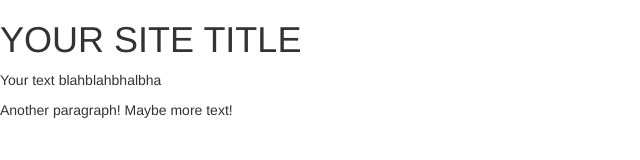
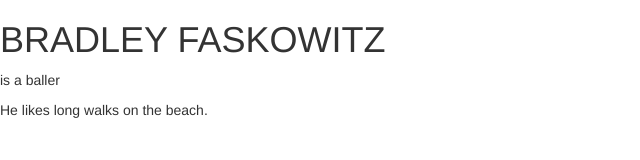
Before and after one commit to faskowbn/faskowbn.github.io, a plain HTML site: page index.html in a window 1280 px wide. Shown: the whole page, without its empty margins (0-640 px from the left). Drawn offline with nearby package versions, Linux system fonts and the light colour scheme.

Commit message:
Adding lines

```diff
--- a/index.html
+++ b/index.html
@@ -2,14 +2,14 @@
 <html>
 <head>
   <meta charset="utf-8">
-  <title>YOUR SITE TITLE</title>
+  <title>BRADLEY FASKOWITZ</title>
   <!-- Add some style to your site, see http://getbootstrap.com for details -->
   <link rel="stylesheet"
   href="https://maxcdn.bootstrapcdn.com/bootstrap/3.3.4/css/bootstrap.min.css">
 </head>
 <body>
-  <h1>YOUR SITE TITLE</h1>
-  <p>Your text blahblahbhalbha</p>
-  <p>Another paragraph!  Maybe more text!</p>
+  <h1>BRADLEY FASKOWITZ</h1>
+  <p>is a baller</p>
+  <p>He likes long walks on the beach.</p>
 </body>
 </html>
```
